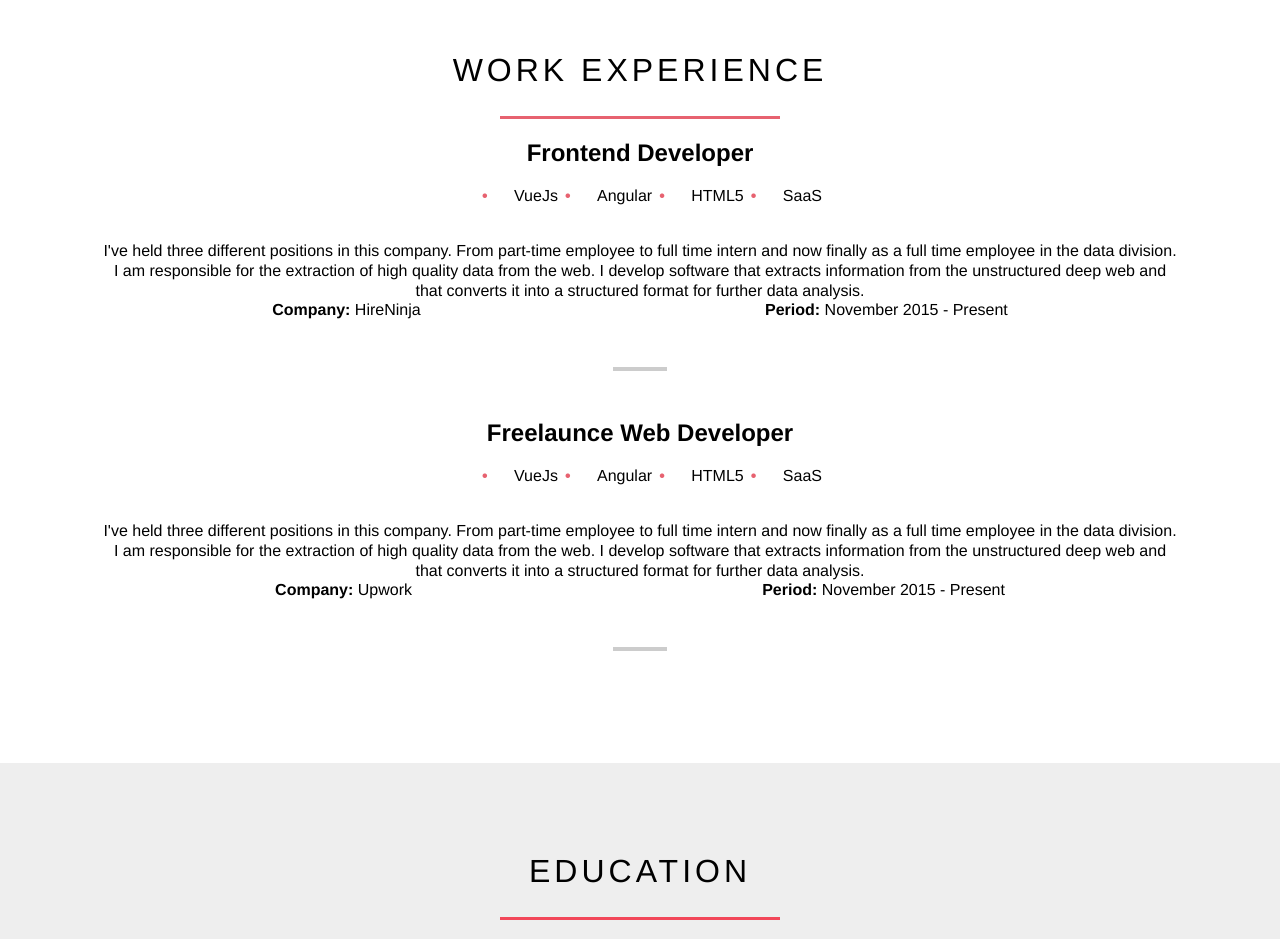
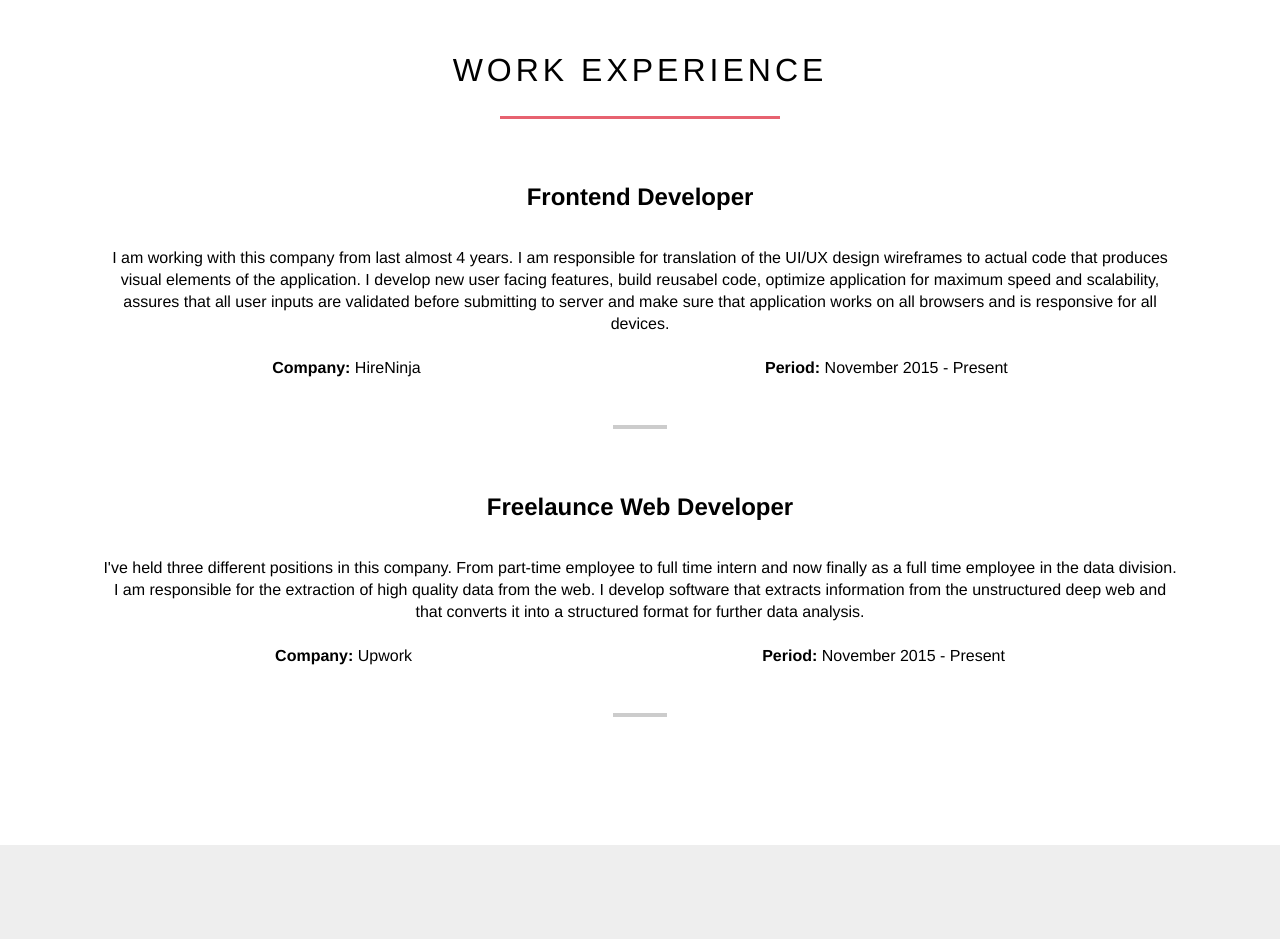
Before and after one commit to mumer271992/portfolio, a plain HTML site: page index.html in a window 1280 px wide. Shown: the part 2280-3219 px from the top of the page. Drawn offline with Linux system fonts and the light colour scheme.

Commit message:
Job description added

```diff
--- a/index.html
+++ b/index.html
@@ -127,13 +127,7 @@
         <div class="experience">
           <div class="e-item">
             <h2 class="t-c">Frontend Developer</h2>
-            <ul class="teck-stack">
-              <li>VueJs</li>
-              <li>Angular</li>
-              <li>HTML5</li>
-              <li>SaaS</li>
-            </ul>
-            <div class="responsibility t-c">I've held three different positions in this company. From part-time employee to full time intern and now finally as a full time employee in the data division. I am responsible for the extraction of high quality data from the web. I develop software that extracts information from the unstructured deep web and that converts it into a structured format for further data analysis.</div>
+            <div class="responsibility t-c">I am working with this company from last almost 4 years. I am responsible for translation of the UI/UX design wireframes to actual code that produces visual elements of the application. I develop new user facing features, build reusabel code, optimize application for maximum speed and scalability, assures that all user inputs are validated before submitting to server and make sure that application works on all browsers and is responsive for all devices.</div>
             <div class="company-period">
               <div><strong>Company: </strong>HireNinja</div>
               <div><strong>Period: </strong>November 2015 - Present</div>
@@ -141,12 +135,6 @@
           </div>
           <div class="e-item">
             <h2 class="t-c">Freelaunce Web Developer</h2>
-            <ul class="teck-stack">
-              <li>VueJs</li>
-              <li>Angular</li>
-              <li>HTML5</li>
-              <li>SaaS</li>
-            </ul>
             <div class="responsibility t-c">I've held three different positions in this company. From part-time employee to full time intern and now finally as a full time employee in the data division. I am responsible for the extraction of high quality data from the web. I develop software that extracts information from the unstructured deep web and that converts it into a structured format for further data analysis.</div>
             <div class="company-period">
               <div><strong>Company: </strong>Upwork</div>
--- a/style.css
+++ b/style.css
@@ -356,7 +356,8 @@ p{
   margin-left: -1em;
 }
 .work-area .experience .e-item {
-  margin-bottom: 3rem;
+  margin-bottom: 4rem;
+  margin-top: 4rem;
 }
 .work-area .experience .e-item::after {
   content: '';
@@ -368,12 +369,13 @@ p{
 }
 .work-area .experience .e-item .responsibility {
   margin-top: 36px;
-  line-height: 20px;
+  line-height: 22px;
 }
 .work-area .experience .e-item .company-period {
   display: flex;
   flex-direction: row;
   justify-content: space-around;
+  margin-top: 1.5rem;
   margin-bottom: 3rem;
 }
 .education-area{
```
Also changed, not shown: package.json (deleted, +0 -19 lines).
